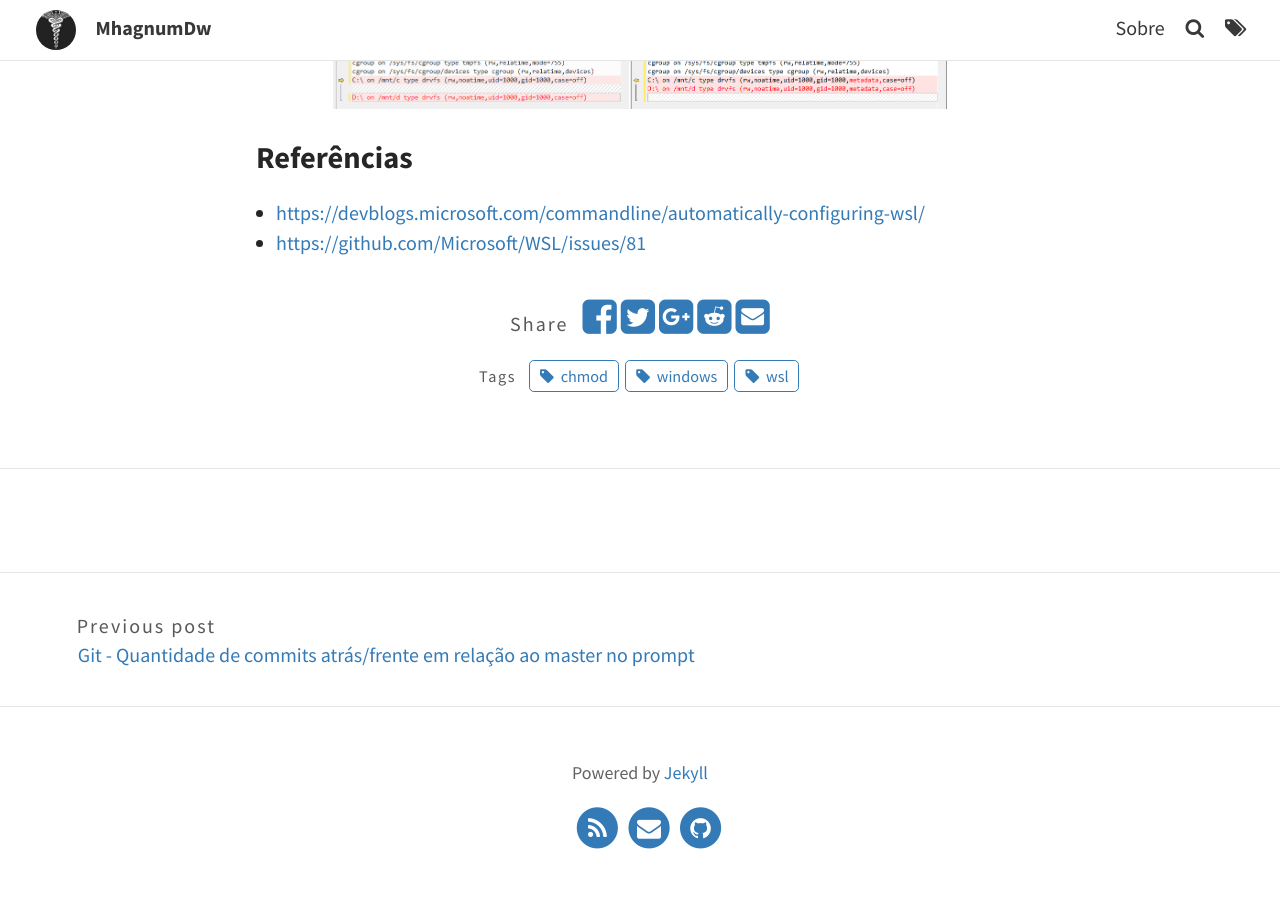
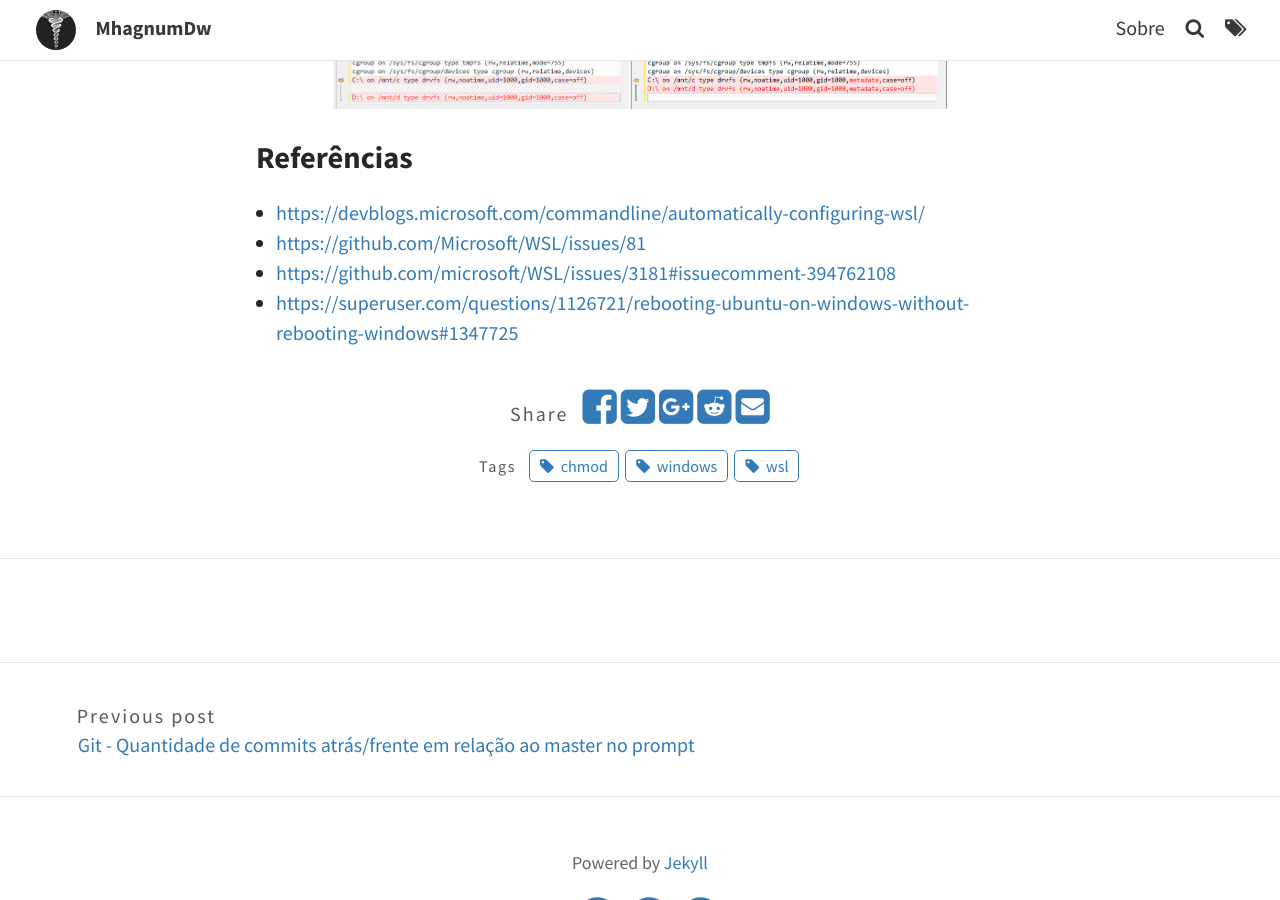
Before and after one commit to mhagnumdw/mhagnumdw.github.io, a Jekyll site: the page built from _posts/2020-04-23-windows-wsl-linux-chmod-nao-funciona.md, in a window 1280 px wide and 900 px high, scrolled down 2179 px. Built offline with Jekyll 4.4.1, drawn with Linux system fonts in a browser that asks for light colours; comment, search, counter and statistics services are not loaded.

Commit message:
Post: Windows WSL - Alterar permissões com chmod não surte efeito: Adicionando referências

```diff
--- a/_posts/2020-04-23-windows-wsl-linux-chmod-nao-funciona.md
+++ b/_posts/2020-04-23-windows-wsl-linux-chmod-nao-funciona.md
@@ -81,3 +81,5 @@ Se mudaram tudo ok! ;)
 
 - <https://devblogs.microsoft.com/commandline/automatically-configuring-wsl/>
 - <https://github.com/Microsoft/WSL/issues/81>
+- <https://github.com/microsoft/WSL/issues/3181#issuecomment-394762108>
+- <https://superuser.com/questions/1126721/rebooting-ubuntu-on-windows-without-rebooting-windows#1347725>
```
